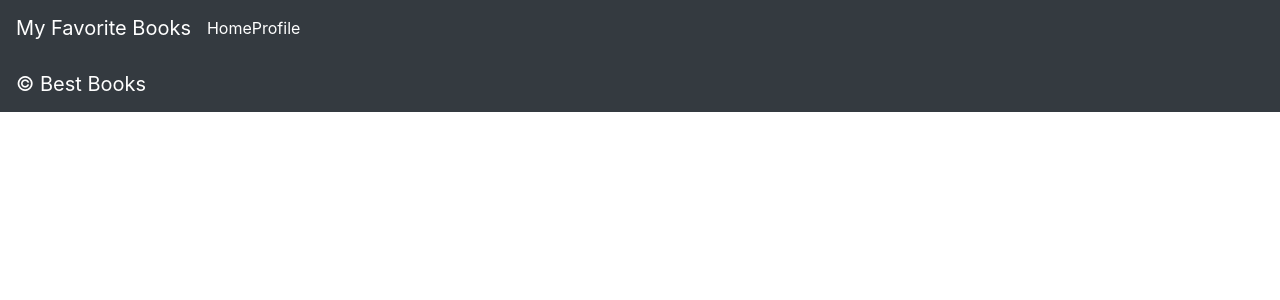
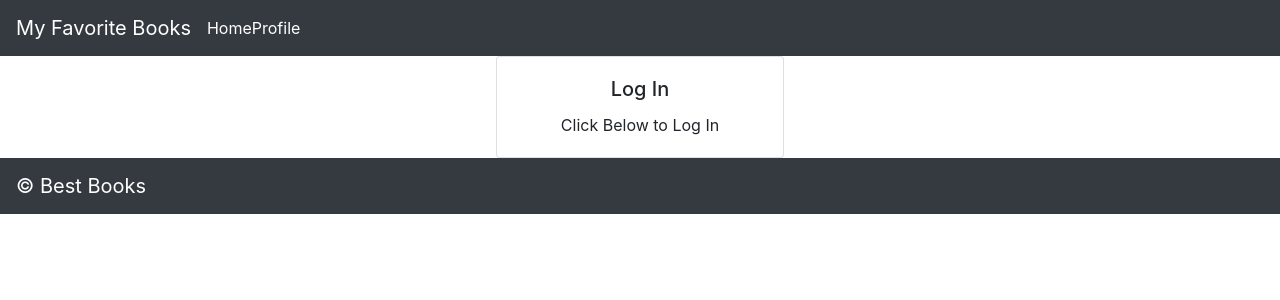
Before and after one commit to saify96/can-of-books-frontend, a React (Create React App) app: page / in a window 1280 px wide. Shown: the top 300 px of the page. Built offline with nearby package versions, Linux system fonts and the light colour scheme; no server answers.

Commit message:
finish the app.js todo

```diff
--- a/src/App.js
+++ b/src/App.js
@@ -4,6 +4,7 @@ import IsLoadingAndError from './IsLoadingAndError';
 import Footer from './Footer';
 import MyFavoriteBooks from './myFavoriteBooks'
 import Login from './login'
+import { withAuth0 } from "@auth0/auth0-react";
 import {
   BrowserRouter as Router,
   Switch,
@@ -14,6 +15,8 @@ class App extends React.Component {
 
   render() {
     console.log('app', this.props)
+    console.log(this.props)
+    const { isAuthenticated } = this.props.auth0;
     return(
       <>
         <Router>
@@ -22,9 +25,15 @@ class App extends React.Component {
               <Switch>
                 <Route exact path="/">
                   {/* TODO: if the user is logged in, render the `MyFavoriteBooks` component, if they are not, render the `Login` component */}
-
+                  {
+                    isAuthenticated?<MyFavoriteBooks/>:<Login/>
+                  }
                 </Route>
                 {/* TODO: add a route with a path of '/profile' that renders a `Profile` component */}
+                <Route exact path="/profile">
+                  {/* TODO: if the user is logged in, render the `MyFavoriteBooks` component, if they are not, render the `Login` component */}
+                  <Login/>
+                </Route>
               </Switch>
             <Footer />
           </IsLoadingAndError>
@@ -34,4 +43,4 @@ class App extends React.Component {
   }
 }
 
-export default App;
+export default withAuth0(App);
```
